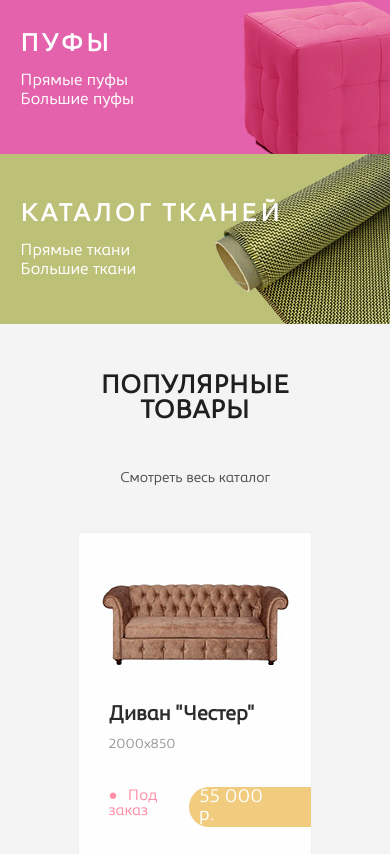
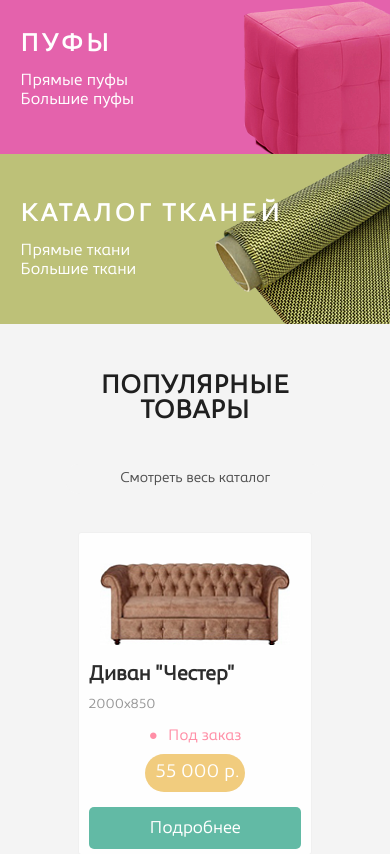
Before and after one commit to MHeavius/MHeavius.github.io, a plain HTML site: page index.html in a window 390 px wide. Shown: the part 1146-2000 px from the top of the page. Drawn offline with Linux system fonts and the light colour scheme.

Commit message:
Cards and before elements

```diff
--- a/css/main.css
+++ b/css/main.css
@@ -150,7 +150,7 @@ h1 {
 
 .adress::before,
 .worktime::before {
-    content: url(../img/icon-marker.png);
+    content: '';
     display: flex;
     align-items: center;
     justify-content: center;
@@ -160,10 +160,13 @@ h1 {
     width: 40px;
     border-radius: 50%;
     background-color: var(--green);
+    background-position: center;
+    background-repeat: no-repeat;
+    background-image: url(../img/icon-marker.png);
 }
 
 .worktime::before {
-    content: url(../img/icon-mobile.png);
+    background-image: url(../img/icon-mobile.png);
 }
 
 .nav-list {
@@ -177,7 +180,7 @@ h1 {
 }
 
 .header-phone a::before {
-    content: url(../img/icon-phone.png);
+    content: '';
     margin-right: 8px;
     display: flex;
     justify-content: center;
@@ -186,6 +189,9 @@ h1 {
     height: 30px;
     border-radius: 50%;
     background-color: var(--green_dark);
+    background-image: url(../img/icon-phone.png);
+    background-repeat: no-repeat;
+    background-position: center;
 }
 
 main {
@@ -512,6 +518,7 @@ main {
     margin-top: 35px;
     display: flex;
     justify-content: space-between;
+    position: relative;
 }
 
 .card-amount {
@@ -525,29 +532,21 @@ main {
 }
 
 .card-price {
-    color: #fff;
-    position: relative;
-    z-index: 1;
-    font-size: 18px;
-}
-
-.card-price::after {
-    content: ' р.'
-}
-
-.card-price::before {
-    content: '';
+    display: inline-block;
     position: absolute;
-    display: block;
     top: 50%;
-    z-index: -1;
     right: -30px;
-    height: 40px;
-    width: calc(100% + 40px);
+    padding-top: 10px;
+    padding-bottom: 10px;
+    padding-left: 10px;
+    padding-right: 5px;
     background-color: #f1cc7e;
     border-top-left-radius: 20px;
     border-bottom-left-radius: 20px;
     transform: translateY(-50%);
+    z-index: 1;
+    font-size: 18px;
+    color: #fff;
 }
 
 .card-body .btn {
@@ -656,6 +655,10 @@ main {
         margin-left: 20px;
         width: 40px;
         height: 40px;
+    }
+    .header-phone .btn {
+        height: 100%;
+        width: 100%;
     }
     .header-phone a::before {
         background-color: transparent;
@@ -768,7 +771,7 @@ main {
     .nav-menu-item::before {
         display: none;
     }
-    .goods .section-header-link{
+    .goods .section-header-link {
         margin-left: auto;
     }
     .selection-list-item a {
@@ -829,15 +832,15 @@ main {
     .footer .nav-menu-item::before {
         display: flex;
     }
-    .goods .section-header{
+    .goods .section-header {
         text-align: center;
     }
-    .goods .section-header-title{
+    .goods .section-header-title {
         font-size: 25px;
         margin-right: 0;
         margin-bottom: 40px;
     }
-    .goods .section-header-link{
+    .goods .section-header-link {
         margin-left: 0;
     }
 }
@@ -852,10 +855,44 @@ main {
     .selection-list-item {
         width: 100%;
     }
-    .footer-title{
+    .footer-title {
         border-bottom: none;
     }
-    .footer-title span::after{
+    .footer-title span::after {
         display: none;
     }
 }
+
+@media (max-width: 400px) {
+    .card-body{
+        padding-top: 30px;
+        padding-left: 10px;
+        padding-right: 10px;
+        padding-bottom: 5px;
+    }
+    .card-body-img{
+        margin-bottom: 20px;
+    }
+    .card-body-img img {
+        width: 100%;
+    }
+    .card-body-info {
+        flex-direction: column;
+        align-items: center;
+        justify-content: flex-start;
+        margin-top: 15px;
+    }
+    .card-amount {
+        margin-bottom: 10px;
+    }
+    .card-price {
+        position: static;
+        display: block;
+        transform: none;
+        border-top-right-radius: 20px;
+        border-bottom-right-radius: 20px;
+    }
+    .card-body .btn{
+        margin-top: 15px;
+    }
+}
--- a/index.html
+++ b/index.html
@@ -42,7 +42,7 @@
                         </li>
                         <li class="nav-menu-item worktime col-lg-auto col-xl-6">
                             <div>
-                                <p class="worktime-text_lg">+7 (863) 333-29-88</p>
+                                <p class="worktime-text_lg"><a href="tel:+78633332988">+7 (863) 333-29-88</a></p>
                                 <p class="worktime-text_sm">Режим работы: с 9:00 до 18:00</p>
                             </div>
                         </li>
@@ -183,7 +183,7 @@
                             <p class="card-body-text">2000x850</p>
                             <div class="card-body-info">
                                 <p class="card-amount">Под заказ</p>
-                                <p class="card-price"><span>55 000</span></p>
+                                <p class="card-price"><span>55 000 р.</span></p>
                             </div>
                             <a href="#!" class="btn btn_full btn_green btn_main">Подробнее</a>
                         </div>
@@ -197,7 +197,7 @@
                             <p class="card-body-text">2000x850</p>
                             <div class="card-body-info">
                                 <p class="card-amount">Под заказ</p>
-                                <p class="card-price"><span>235 000</span></p>
+                                <p class="card-price"><span>235 000 р.</span></p>
                             </div>
                             <a href="#!" class="btn btn_full btn_green btn_main">Подробнее</a>
                         </div>
@@ -211,7 +211,7 @@
                             <p class="card-body-text">2000x850</p>
                             <div class="card-body-info">
                                 <p class="card-amount">Под заказ</p>
-                                <p class="card-price"><span>55 000</span></p>
+                                <p class="card-price"><span>55 000 р.</span></p>
                             </div>
                             <a href="#!" class="btn btn_full btn_green btn_main">Подробнее</a>
                         </div>
@@ -225,7 +225,7 @@
                             <p class="card-body-text">2000x850</p>
                             <div class="card-body-info">
                                 <p class="card-amount">Под заказ</p>
-                                <p class="card-price"><span>235 000</span></p>
+                                <p class="card-price"><span>235 000 р.</span></p>
                             </div>
                             <a href="#!" class="btn btn_full btn_green btn_main">Подробнее</a>
                         </div>
@@ -239,7 +239,7 @@
                             <p class="card-body-text">2000x850</p>
                             <div class="card-body-info">
                                 <p class="card-amount">Под заказ</p>
-                                <p class="card-price"><span>55 000</span></p>
+                                <p class="card-price"><span>55 000 р.</span></p>
                             </div>
                             <a href="#!" class="btn btn_full btn_green btn_main">Подробнее</a>
                         </div>
@@ -253,7 +253,7 @@
                             <p class="card-body-text">2000x850</p>
                             <div class="card-body-info">
                                 <p class="card-amount">Под заказ</p>
-                                <p class="card-price"><span>235 000</span></p>
+                                <p class="card-price"><span>235 000 р.</span></p>
                             </div>
                             <a href="#!" class="btn btn_full btn_green btn_main">Подробнее</a>
                         </div>
@@ -267,7 +267,7 @@
                             <p class="card-body-text">2000x850</p>
                             <div class="card-body-info">
                                 <p class="card-amount">Под заказ</p>
-                                <p class="card-price"><span>55 000</span></p>
+                                <p class="card-price"><span>55 000 р.</span></p>
                             </div>
                             <a href="#!" class="btn btn_full btn_green btn_main">Подробнее</a>
                         </div>
@@ -281,7 +281,7 @@
                             <p class="card-body-text">2000x850</p>
                             <div class="card-body-info">
                                 <p class="card-amount">Под заказ</p>
-                                <p class="card-price"><span>235 000</span></p>
+                                <p class="card-price"><span>235 000 р.</span></p>
                             </div>
                             <a href="#!" class="btn btn_full btn_green btn_main">Подробнее</a>
                         </div>
@@ -307,7 +307,7 @@
                             <ul class="nav-menu row flex-column no-gutters">
                                 <li class="nav-menu-item worktime col-12">
                                     <div>
-                                        <p class="worktime-text_lg">+7 (863) 333-29-88</p>
+                                        <p class="worktime-text_lg"><a href="tel:+78633332988">+7 (863) 333-29-88</a></p>
                                         <p class="worktime-text_sm">Режим работы: с 9:00 до 18:00</p>
                                     </div>
                                 </li>
```
